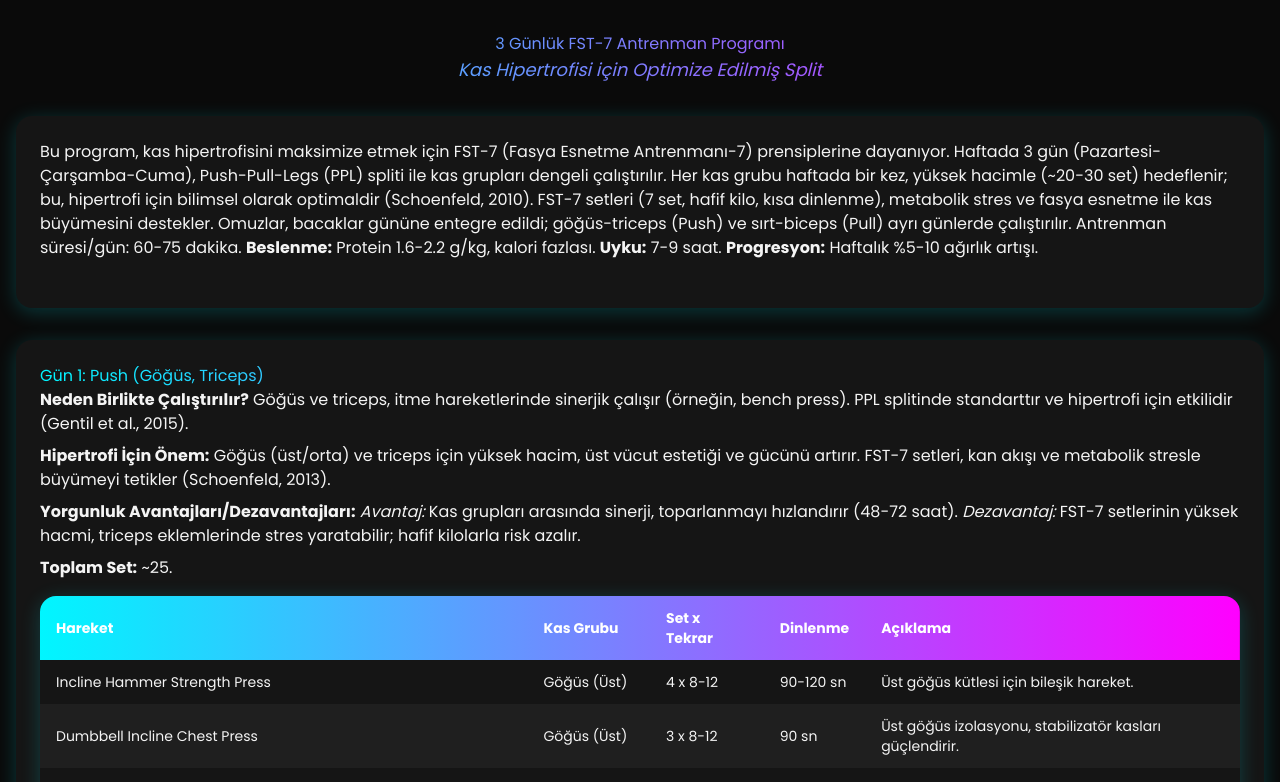
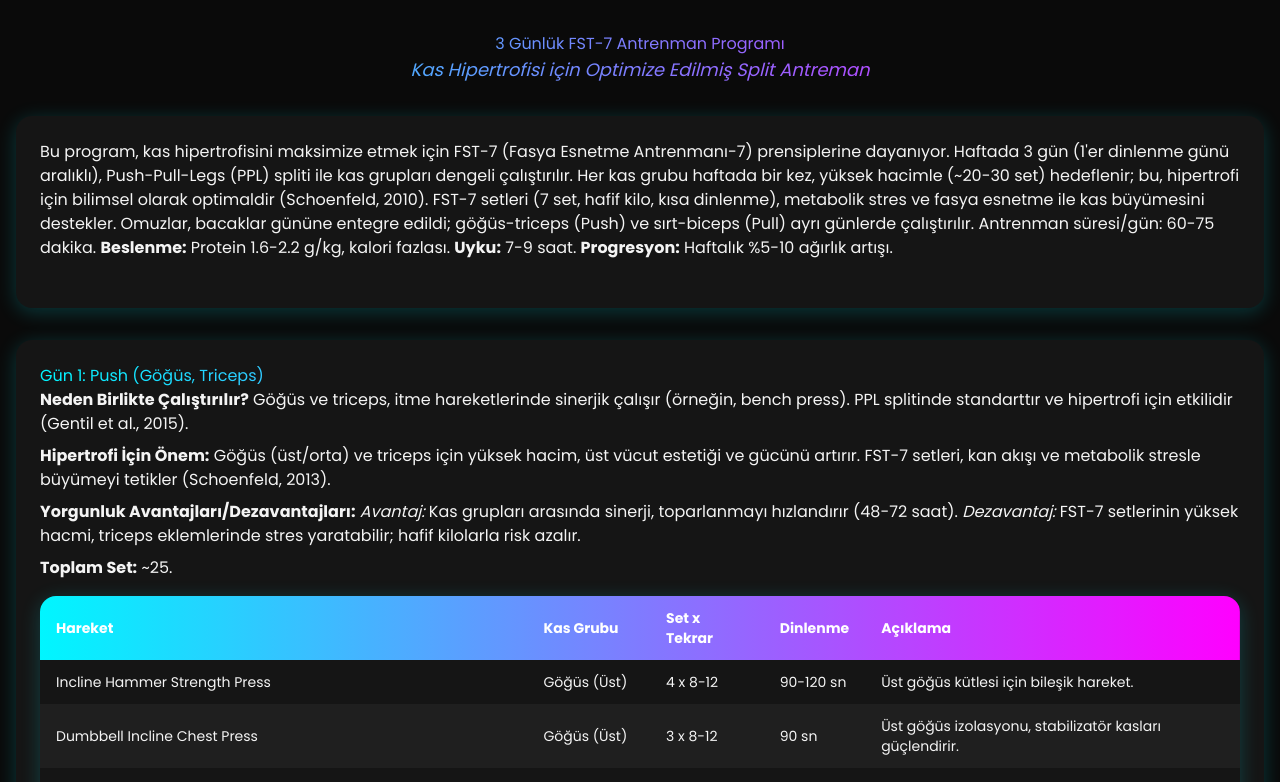
Before and after one commit to mco-07/fst7, a plain HTML site: page index.html in a window 1280 px wide. Shown: the top 782 px of the page. Drawn offline with nearby package versions, Linux system fonts and the light colour scheme.

Commit message:
Update index.html

```diff
--- a/index.html
+++ b/index.html
@@ -77,10 +77,10 @@
 <body>
     <div class="container mx-auto px-4 py-8">
         <h1>3 Günlük FST-7 Antrenman Programı</h1>
-        <p class="text-lg text-center mb-8 italic gradient-text">Kas Hipertrofisi için Optimize Edilmiş Split</p>
+        <p class="text-lg text-center mb-8 italic gradient-text">Kas Hipertrofisi için Optimize Edilmiş Split Antreman</p>
 
         <div class="section-box">
-            <p class="text-base mb-6">Bu program, kas hipertrofisini maksimize etmek için FST-7 (Fasya Esnetme Antrenmanı-7) prensiplerine dayanıyor. Haftada 3 gün (Pazartesi-Çarşamba-Cuma), Push-Pull-Legs (PPL) spliti ile kas grupları dengeli çalıştırılır. Her kas grubu haftada bir kez, yüksek hacimle (~20-30 set) hedeflenir; bu, hipertrofi için bilimsel olarak optimaldir (Schoenfeld, 2010). FST-7 setleri (7 set, hafif kilo, kısa dinlenme), metabolik stres ve fasya esnetme ile kas büyümesini destekler. Omuzlar, bacaklar gününe entegre edildi; göğüs-triceps (Push) ve sırt-biceps (Pull) ayrı günlerde çalıştırılır. Antrenman süresi/gün: 60-75 dakika. <strong>Beslenme:</strong> Protein 1.6-2.2 g/kg, kalori fazlası. <strong>Uyku:</strong> 7-9 saat. <strong>Progresyon:</strong> Haftalık %5-10 ağırlık artışı.</p>
+            <p class="text-base mb-6">Bu program, kas hipertrofisini maksimize etmek için FST-7 (Fasya Esnetme Antrenmanı-7) prensiplerine dayanıyor. Haftada 3 gün (1'er dinlenme günü aralıklı), Push-Pull-Legs (PPL) spliti ile kas grupları dengeli çalıştırılır. Her kas grubu haftada bir kez, yüksek hacimle (~20-30 set) hedeflenir; bu, hipertrofi için bilimsel olarak optimaldir (Schoenfeld, 2010). FST-7 setleri (7 set, hafif kilo, kısa dinlenme), metabolik stres ve fasya esnetme ile kas büyümesini destekler. Omuzlar, bacaklar gününe entegre edildi; göğüs-triceps (Push) ve sırt-biceps (Pull) ayrı günlerde çalıştırılır. Antrenman süresi/gün: 60-75 dakika. <strong>Beslenme:</strong> Protein 1.6-2.2 g/kg, kalori fazlası. <strong>Uyku:</strong> 7-9 saat. <strong>Progresyon:</strong> Haftalık %5-10 ağırlık artışı.</p>
         </div>
 
         <section class="section-box">
```
